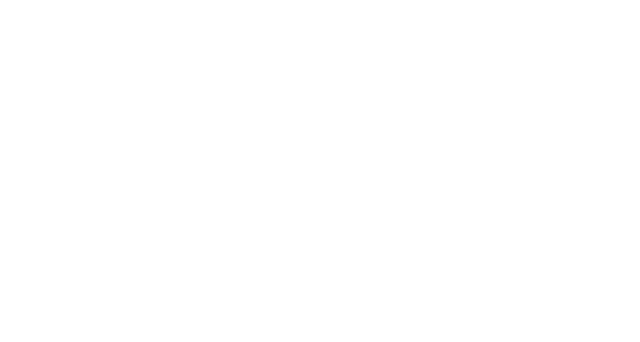
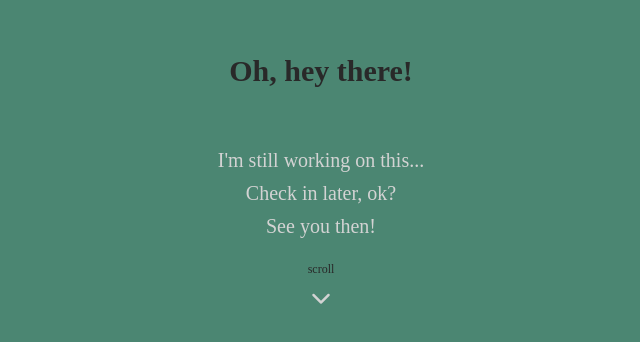
Before and after one commit to magicpalmtree/frontdev-portfolio, a React (Create React App) app: page / in a window 1280 px wide. Shown: the part 218-560 px from the top of the page, without its empty margins (319-959 px from the left). Built offline with nearby package versions, Linux system fonts and the light colour scheme.

Commit message:
upload for-now production version

```diff
--- a/package.json
+++ b/package.json
@@ -2,6 +2,7 @@
   "name": "portfolio-project",
   "version": "0.1.0",
   "private": true,
+  "homepage": "./",
   "dependencies": {
     "@testing-library/jest-dom": "^4.2.4",
     "@testing-library/react": "^9.5.0",
@@ -17,7 +18,9 @@
     "start": "react-scripts start",
     "build": "react-scripts build",
     "test": "react-scripts test",
-    "eject": "react-scripts eject"
+    "eject": "react-scripts eject",
+    "docs": "rm -rf docs && react-scripts build && mv build docs",
+    "push-docs": "rm -rf docs && react-scripts build && mv build docs && git add docs/* && git commit -m \"Update docs\" && git push"
   },
   "eslintConfig": {
     "extends": "react-app"
--- a/public/index.html
+++ b/public/index.html
@@ -3,6 +3,14 @@
   <head>
     <meta charset="utf-8" />
     <link rel="icon" href="%PUBLIC_URL%/favicon.ico" />
+    <link
+      href="https://fonts.googleapis.com/css2?family=Comfortaa:wght@308&display=swap"
+      rel="stylesheet"
+    />
+    <script
+      src="https://kit.fontawesome.com/487df2ea51.js"
+      crossorigin="anonymous"
+    ></script>
     <meta name="viewport" content="width=device-width, initial-scale=1" />
     <meta name="theme-color" content="#000000" />
 
--- a/src/components/App.js
+++ b/src/components/App.js
@@ -1,7 +1,12 @@
 import React from "react";
+import CoverPage from "./CoverPage";
 
 function App() {
-  return <div className="App"></div>;
+  return (
+    <div className="App">
+      <CoverPage />
+    </div>
+  );
 }
 
 export default App;
--- /dev/null
+++ b/src/components/Box.js
@@ -0,0 +1,63 @@
+import React from "react";
+
+function Box() {
+  function rotateBox(event) {
+    console.log(event.deltaY);
+    const box = document.querySelector(".box");
+    if (event.deltaY > 0) {
+      box.classList.add("move-it");
+    } else if (event.deltaY < 0) {
+      box.classList.remove("move-it");
+    }
+    console.log("hi");
+  }
+
+  window.addEventListener("wheel", rotateBox);
+  return (
+    <div className="scene">
+      <div className="box">
+        <div className="front">
+          <span> </span>
+        </div>
+        {/* <div className="back">back</div> */}
+        <div className="top">
+          <nav className="nav-bar">
+            <ul className="menu">
+              <a
+                href="https://github.com/kaylacrane"
+                target="_blank"
+                rel="noopener noreferrer"
+              >
+                <li>me</li>
+              </a>
+              <a
+                href="https://github.com/kaylacrane"
+                target="_blank"
+                rel="noopener noreferrer"
+              >
+                <li>my work</li>
+              </a>
+              <a
+                href="https://github.com/kaylacrane"
+                target="_blank"
+                rel="noopener noreferrer"
+              >
+                <li>CV</li>
+              </a>
+              <a
+                href="https://github.com/kaylacrane"
+                target="_blank"
+                rel="noopener noreferrer"
+              >
+                <li>contact</li>
+              </a>
+            </ul>
+          </nav>
+        </div>
+        {/* <div className="bottom">bottom</div> */}
+      </div>
+    </div>
+  );
+}
+
+export default Box;
--- /dev/null
+++ b/src/components/CoverPage.js
@@ -0,0 +1,22 @@
+import React from "react";
+import Box from "./Box";
+
+function CoverPage() {
+  return (
+    <>
+      <Box />
+      <div className="cover">
+        <div className="cover__text">
+          <h2>Oh, hey there!</h2>
+          <span>I'm still working on this... </span>
+          <span>Check in later, ok?</span>
+          <span>See you then!</span>
+          <small>scroll</small>
+          <span className="icon fas fa-chevron-down"></span>
+        </div>
+      </div>
+    </>
+  );
+}
+
+export default CoverPage;
--- a/src/css/App.scss
+++ b/src/css/App.scss
@@ -1,3 +1,10 @@
+* {
+  padding: 0;
+  margin: 0;
+  list-style: none;
+  box-sizing: border-box;
+}
 .App {
   height: 100vh;
+  position: relative;
 }
--- /dev/null
+++ b/src/css/Box.scss
@@ -0,0 +1,81 @@
+* {
+  box-sizing: border-box;
+  text-decoration: none;
+}
+.scene {
+  position: fixed;
+  top: 0;
+  left: 0;
+  width: 100vw;
+  height: 10vh;
+  //   border: 2px solid red;
+}
+.box {
+  width: inherit;
+  height: 100%;
+  position: relative;
+  //   transform: rotateX(15deg) rotateY(15deg);
+  transition: 1s all;
+  transform-style: preserve-3d;
+  font-family: $font-titles;
+}
+.move-it {
+  transform: rotateX(-90deg);
+}
+.box > div {
+  //   opacity: 0.8;
+  background: white;
+  width: 100vw;
+  height: 100%;
+  position: absolute;
+}
+.box .front {
+  transform: translateZ(5vh);
+  text-align: center;
+  background: rgb(75, 134, 114);
+
+  border: none;
+  // opacity: 1;
+}
+.front span {
+  font-size: 30px;
+  color: white;
+}
+.box .back {
+  transform: rotateZ(0deg) translateZ(-5vh) rotateY(180deg) rotateZ(180deg);
+  //   background: darkblue;
+}
+.box .top {
+  transform: translateY(-5vh) rotateX(90deg);
+  //   background: yellow;
+}
+.box .bottom {
+  transform: translateY(5vh) rotateX(90deg);
+  background: rgb(75, 134, 114);
+
+  border: none;
+}
+.menu {
+  text-align: center;
+  height: 100%;
+  width: 100%;
+  background-color: lightgray;
+  display: flex;
+  justify-content: space-evenly;
+  align-items: center;
+}
+.menu > a {
+  padding: 10px;
+  color: $color-font-secondary;
+  transition: all 1s ease;
+  width: fit-content;
+  height: fit-content;
+  border-radius: 10px;
+  border: 2px solid transparent;
+}
+
+.menu a:hover {
+  background-color: lightgray;
+  border: 2px inset rgb(197, 197, 197);
+  //   transform: rotateY(360deg);
+}
--- /dev/null
+++ b/src/css/CoverPage.scss
@@ -0,0 +1,35 @@
+.cover {
+  display: flex;
+  flex-direction: column;
+  justify-content: space-around;
+  height: 100%;
+  background-color: $color-accents-dark;
+
+  &__text {
+    display: inline-block;
+    text-align: center;
+    font-family: $font-titles;
+    font-size: 20px;
+    color: $color-font-primary;
+    h2 {
+      margin-bottom: 60px;
+      font-size: 30px;
+      color: $color-font-secondary;
+    }
+
+    small,
+    span:not(:last-child) {
+      display: block;
+      margin-bottom: 10px;
+    }
+    small {
+      color: $color-font-secondary;
+      font-size: 12px;
+      margin-top: 25px;
+    }
+  }
+}
+.nav-bar {
+  height: 100%;
+  width: 100%;
+}
--- a/src/css/index.scss
+++ b/src/css/index.scss
@@ -1,2 +1,5 @@
 @import "./reset.scss";
+@import "./variables.scss";
 @import "./App";
+@import "./CoverPage";
+@import "./Box";
--- /dev/null
+++ b/src/css/variables.scss
@@ -0,0 +1,11 @@
+// FONTS
+$font-titles: "Comfortaa", cursive;
+
+// COLORS
+$color-accents: #c6f4e5;
+$color-accents-dark: #4b8672;
+$color-font-primary: #d3d3d3;
+$color-font-secondary: #292929;
+
+// MISC
+$navMenu-mobile: 60px;
```
Also changed, not shown: src/images/add_sq.svg (added), src/images/folders.svg (added), 14 other files (tests, documents, lock files or other folders).
